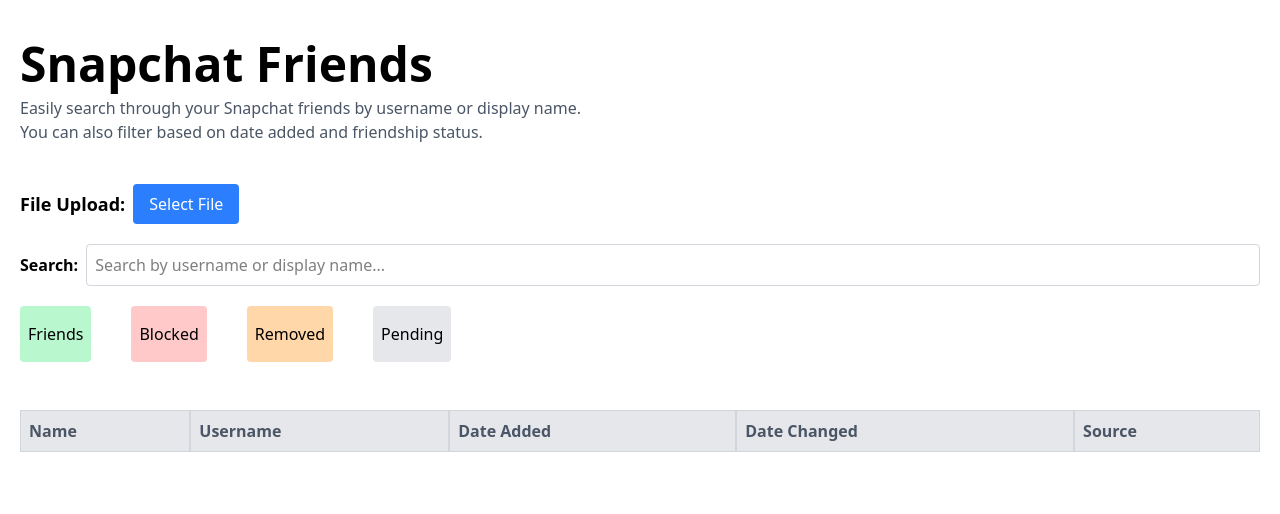
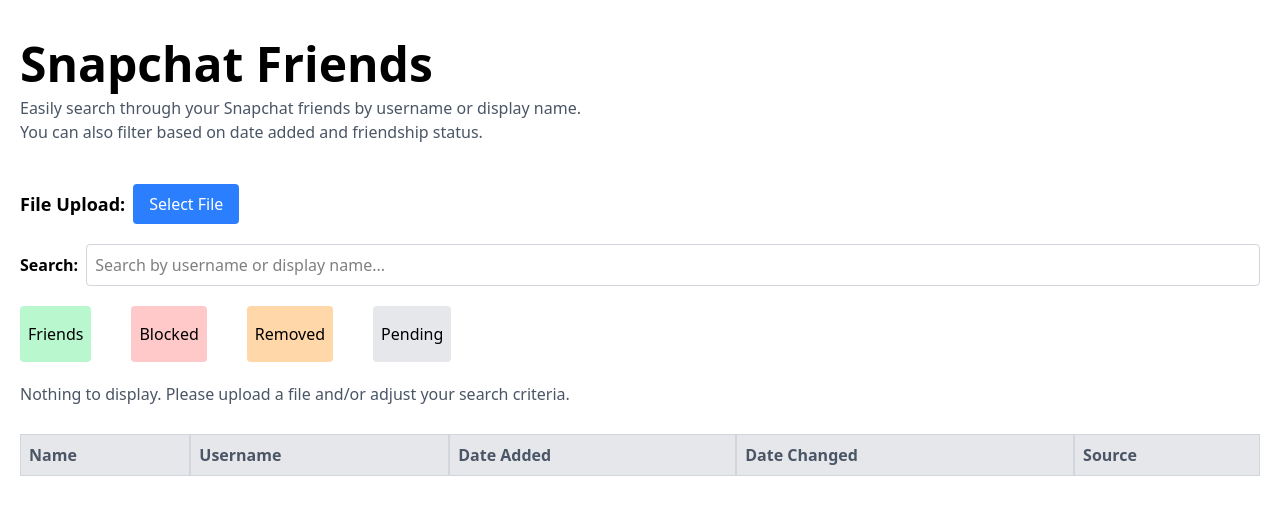
Before and after one commit to Samuelmgp/SCFriends, a React (Vite) app: page / in a window 1280 px wide. Shown: the top 514 px of the page. Built offline with nearby package versions, Linux system fonts and the light colour scheme.

Commit message:
Added a result counter

```diff
--- a/src/App.tsx
+++ b/src/App.tsx
@@ -50,8 +50,14 @@
       <SearchBar onSearch={handleSearch} />
 
       <ViewSelectedField onSelected={handleUpdatedSelections}/>
-
-      <div id="Friends-Container" className="mx-5 mt-10">
+      <div>
+        {displaying !== null && displaying.length > 0 ? (
+          <p className="mx-5 mt-5 text-gray-600">Displaying: {displaying.length} results</p>
+        ) : (
+          <p className="mx-5 mt-5 text-gray-600">Nothing to display. Please upload a file and/or adjust your search criteria.</p>
+        )}
+      </div>
+      <div id="Friends-Container" className="mx-5 mt-5 overflow-x-auto">
         <table className="min-w-full border-separate border-spacing-y-2 block md:table">
           <thead className="block md:table-header-group">
             <tr className="border border-gray-300 md:border-none block md:table-row absolute -top-full md:top-auto -left-full md:left-auto md:relative ">
```
